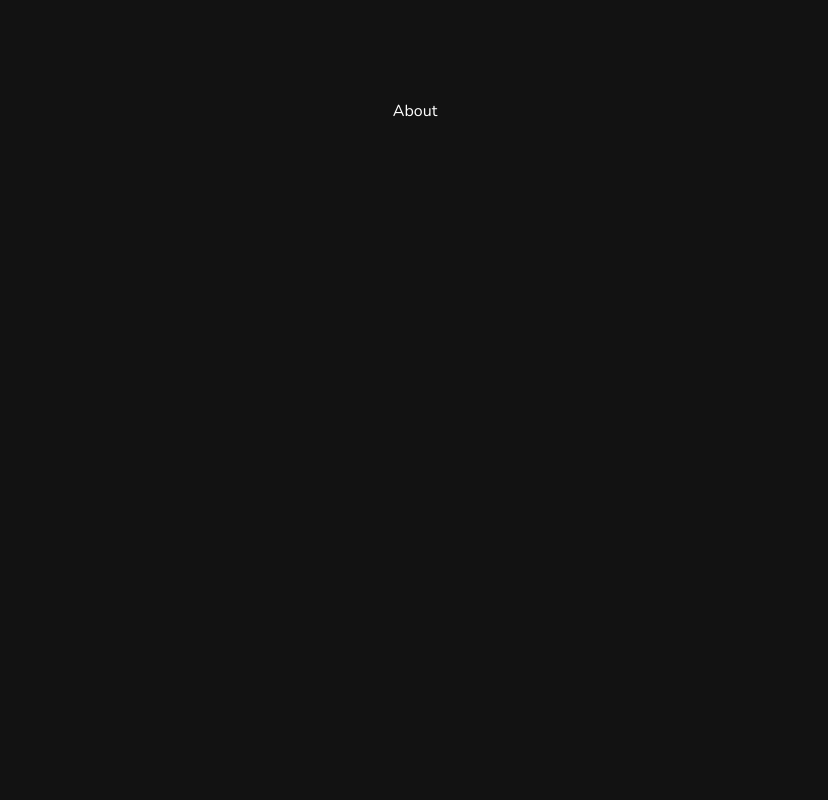
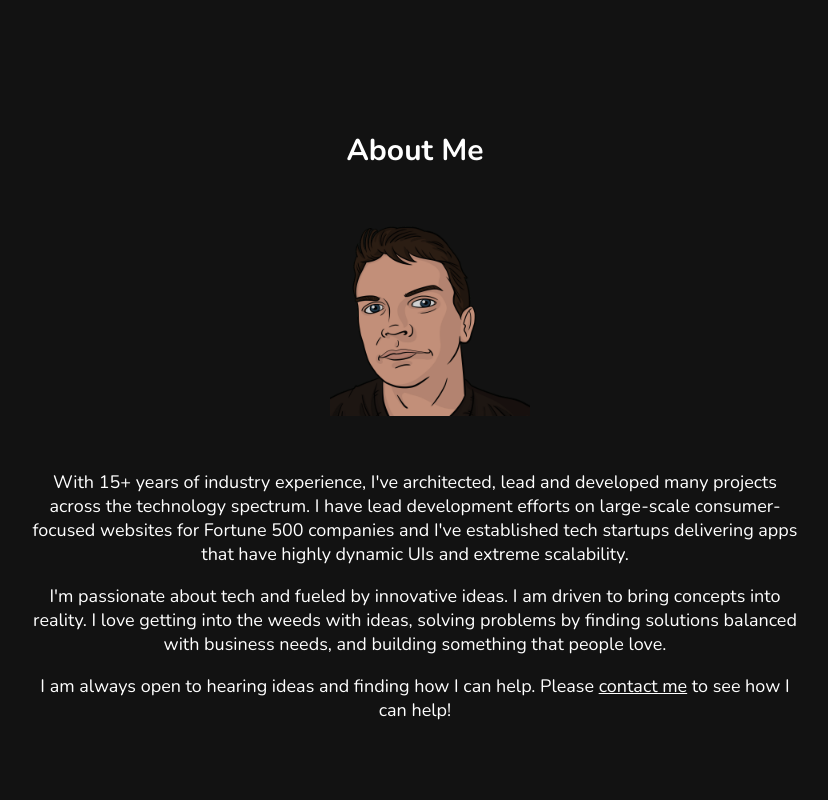
Before and after one commit to mrichhub/mikerichards.tech, a React (Vite) app: page /portfolio in a window 1280 px wide. Shown: the part 800-1600 px from the top of the page, without its empty margins (225-1053 px from the left). Built offline with nearby package versions, Linux system fonts and the light colour scheme.

Commit message:
about section

```diff
--- a/src/components/pages/portfolio.scss
+++ b/src/components/pages/portfolio.scss
@@ -92,34 +92,21 @@ a {
 		z-index: 1;
 
 		.section {
-			height: 100svh;
+			min-height: 100svh;
 			position: relative;
 			// scroll-snap-align: start;
 			width: 100vw;
 
 			&:not(:first-child) {
-				height: calc(100svh - 100px);
+				min-height: calc(100svh - 100px);
 				padding-top: 100px;
 			}
 
-			&.main {
-				.scroll-for-more {
-					bottom: 10%;
-					left: 50%;
-					opacity: max(min(calc(1 - (.5 * var(--scroll))), 1), 0);
-					position: absolute;
-					transform: translate(-50%, -50%);
-				}
+			h3 {
+				font-size: 30px;
 			}
 
-			&.about {
-				// background: blue;
-			}
-
-			&.expertise {
-				// background: green;
-			}
-
+			&.main {
 				.headline {
 					font-family: 'Poppins', sans-serif;
 					position: absolute;
@@ -150,7 +137,7 @@ a {
 						}
 					}
 
-				h3 {
+					h2 {
 						font-size: 20px;
 						font-weight: 300;
 						margin: 0;
@@ -172,6 +159,48 @@ a {
 							transition: none;
 						}
 					}
+				}
+
+				.scroll-for-more {
+					bottom: 10%;
+					left: 50%;
+					opacity: max(min(calc(1 - (.5 * var(--scroll))), 1), 0);
+					position: absolute;
+					transform: translate(-50%, -50%);
+				}
+			}
+
+			&.about {
+				.about-table {
+					margin: 0 auto;
+					max-width: 800px;
+
+					.image {
+						padding: 15px;
+
+						img {
+							max-height: 200px;
+							max-width: 200px;
+							opacity: 0.8;
+							transform: translateX(15px);
+						}
+					}
+
+					.about-content {
+						// background-color: rgba(var(--yellow1RGB), 0.7);
+						font-size: 18px;
+						font-weight: 400;
+						padding: 15px;
+					}
+				}
+
+				a {
+					text-decoration: underline;
+				}
+			}
+
+			&.expertise {
+				// background: green;
 			}
 		}
 	}
--- a/src/components/pages/portfolio.tsx
+++ b/src/components/pages/portfolio.tsx
@@ -1,7 +1,9 @@
 import classNames from "classnames"
 import { useEffect, useRef, useState } from "react"
 import lightbulbImage from "../../assets/images/lightbulb3.jpg"
+import avatarImage from "../../assets/images/mike-richards-avatar.png"
 import { useIsPageLoaded } from "../../hooks/useIsPageLoaded"
+import { useIsVisible } from "../../hooks/useIsVisible"
 import { useScrollVar } from "../../hooks/useScrollVar"
 import { useTimedFlag } from "../../hooks/useTimedFlag"
 import { DownArrow } from "../downarrow/downarrow"
@@ -17,7 +19,11 @@ export default function PortfolioPage() {
 	const [hamburgerMenuOpen, setHamburgerMenuOpen] = useState(false)
 	const mainSection = useRef<HTMLDivElement>(null)
 	const aboutSection = useRef<HTMLDivElement>(null)
+	const aboutSectionHeader = useRef(null)
+	const aboutSectionHeaderVisible = useIsVisible(aboutSectionHeader)
 	const expertiseSection = useRef<HTMLDivElement>(null)
+	const expertiseSectionHeader = useRef(null)
+	const expertiseSectionHeaderVisible = useIsVisible(expertiseSectionHeader)
 	const workSection = useRef<HTMLDivElement>(null)
 	const experienceSection = useRef<HTMLDivElement>(null)
 	const contactSection = useRef<HTMLDivElement>(null)
@@ -65,6 +71,8 @@ export default function PortfolioPage() {
 	}
 
 	useEffect(() => {
+		if (!isPageLoaded) { return }
+
 		switch (window.location.hash) {
 			case "#about":
 				goToAboutSection()
@@ -86,7 +94,7 @@ export default function PortfolioPage() {
 				goToContactSection()
 				break
 		}
-	}, [])
+	}, [isPageLoaded])
 
 	return <>
 		<img
@@ -116,7 +124,7 @@ export default function PortfolioPage() {
 				<div className="section main" ref={mainSection}>
 					<div className="headline">
 						<h1 className={classNames({ show: isPageLoaded, "intro-done": introDone })}>MIKE RICHARDS</h1>
-						<h3 className={classNames({ show: isPageLoaded, "intro-done": introDone })}>Startup Founder, Full-Stack Engineer, Systems Architect &amp; more...</h3>
+						<h2 className={classNames({ show: isPageLoaded, "intro-done": introDone })}>Startup Founder, Full-Stack Engineer, Systems Architect &amp; more...</h2>
 					</div>
 
 					<div className="scroll-for-more">
@@ -124,10 +132,39 @@ export default function PortfolioPage() {
 					</div>
 				</div>
 
-				<div className="section about" ref={aboutSection}>About</div>
-				<div className="section expertise" ref={expertiseSection}>Expertise</div>
+				<div className="section about" ref={aboutSection}>
+					<h3 ref={aboutSectionHeader}><Typewriter text={aboutSectionHeaderVisible ? "About Me" : ""} /></h3>
+
+					<div className="about-table">
+						<div className="image">
+							<img src={avatarImage} />
+						</div>
+						<div className="about-content">
+							<p>
+								With 15+ years of industry experience, I've architected, lead and developed many projects across the technology spectrum. I have
+								lead development efforts on large-scale consumer-focused websites for Fortune 500 companies and I've established tech startups
+								delivering apps that have highly dynamic UIs and extreme scalability.
+							</p>
+							<p>
+								I'm passionate about tech and fueled by innovative ideas. I am driven to bring concepts into reality. I love getting into the
+								weeds with ideas, solving problems by finding solutions balanced with business needs, and building something that people love.
+							</p>
+							<p>
+								I am always open to hearing ideas and finding how I can help. Please <a onClick={() => goToContactSection()}>contact me</a> to
+								see how I can help!
+							</p>
+						</div>
+					</div>
+				</div>
+
+				<div className="section expertise" ref={expertiseSection}>
+					<h3 ref={expertiseSectionHeader}><Typewriter text={expertiseSectionHeaderVisible ? "My Expertise" : ""} /></h3>
+				</div>
+
 				<div className="section work" ref={workSection}>Work</div>
+
 				<div className="section experience" ref={experienceSection}>Experience</div>
+
 				<div className="section contact" ref={contactSection}>Contact</div>
 			</div>
 		</div>
--- /dev/null
+++ b/src/hooks/useIsVisible.ts
@@ -0,0 +1,21 @@
+import React, { useEffect, useState } from "react"
+
+export function useIsVisible(ref: React.RefObject<Element>) {
+	const [isIntersecting, setIntersecting] = useState(false);
+
+	useEffect(() => {
+		if (ref.current === undefined || ref.current === null) { return }
+
+		const observer = new IntersectionObserver(([entry]) =>
+			setIntersecting(entry.isIntersecting)
+		)
+
+		observer.observe(ref.current)
+
+		return () => {
+			observer.disconnect()
+		}
+	}, [ref])
+
+	return isIntersecting
+}
--- a/src/main.scss
+++ b/src/main.scss
@@ -2,6 +2,7 @@
 	--background-color: #121212;
 	--text-color: #ffffff;
 	--yellow1: #fffd10;
+	--yellow1RGB: 255, 253, 16;
 }
 
 body {
```
Also changed, not shown: package.json (indentation only). Lines whose indentation alone changed are shown as unchanged.
